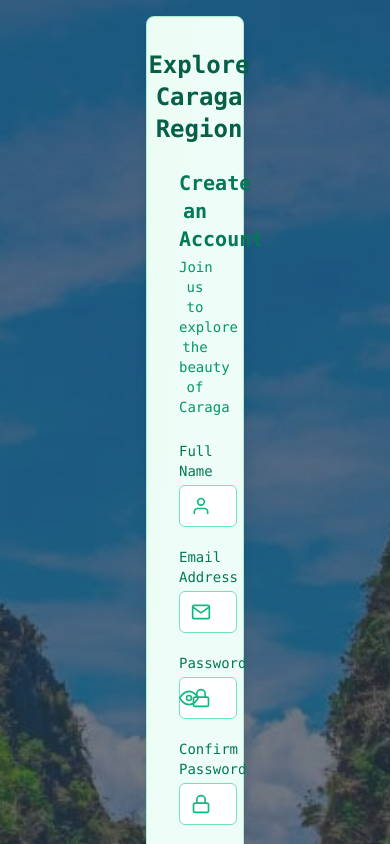
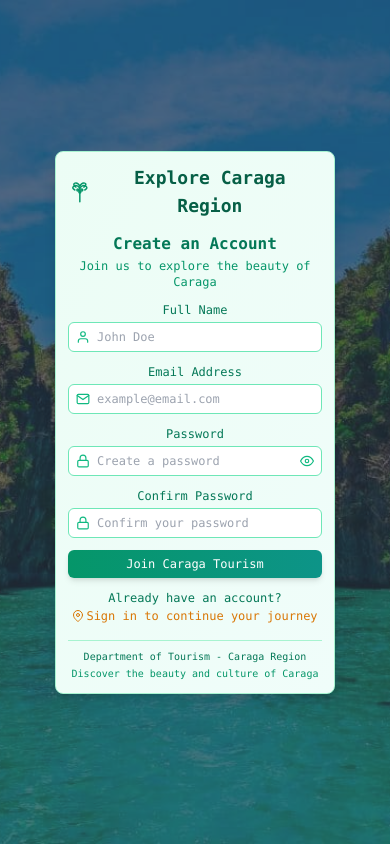
Before and after one commit to marcgerasmio/CTSIMP_Frontend, a React (Vite) app: page /auth in a window 390 px wide. Both pictures are taken after typing "name@example.com", "Sample123" into the empty fields and a click on the button "Create an Account". Shown: the top 844 px of the page. Built offline with nearby package versions, Linux system fonts and the light colour scheme.

Commit message:
updated register component to become responsive

```diff
--- a/src/components/Auth/Register.jsx
+++ b/src/components/Auth/Register.jsx
@@ -149,25 +149,25 @@
 
   if (registrationSuccess) {
     return (
-      <div className="w-full max-w-xl mx-auto p-10 rounded-lg bg-emerald-50 shadow-lg border border-emerald-200 text-center">
-        <div className="flex flex-col items-center justify-center space-y-4">
+      <div className="w-full min-w-[280px] max-w-md mx-auto p-4 sm:p-6 md:p-10 rounded-lg bg-emerald-50 shadow-lg border border-emerald-200 text-center">
+        <div className="flex flex-col items-center justify-center space-y-3 sm:space-y-4">
           {/* CheckCircle Icon */}
-          <svg xmlns="http://www.w3.org/2000/svg" className="w-16 h-16 text-emerald-600" viewBox="0 0 24 24" fill="none" stroke="currentColor" strokeWidth="2" strokeLinecap="round" strokeLinejoin="round">
+          <svg xmlns="http://www.w3.org/2000/svg" className="w-12 h-12 sm:w-16 sm:h-16 text-emerald-600" viewBox="0 0 24 24" fill="none" stroke="currentColor" strokeWidth="2" strokeLinecap="round" strokeLinejoin="round">
             <path d="M22 11.08V12a10 10 0 1 1-5.93-9.14"></path>
             <polyline points="22 4 12 14.01 9 11.01"></polyline>
           </svg>
-          <h2 className="text-2xl font-bold text-emerald-800">Registration Successful!</h2>
-          <p className="text-emerald-700">Welcome to Caraga Tourist Spots Interactive Map Portal! Redirecting you to login...</p>
+          <h2 className="text-xl sm:text-2xl font-bold text-emerald-800">Registration Successful!</h2>
+          <p className="text-sm sm:text-base text-emerald-700">Welcome to Caraga Tourist Spots Interactive Map Portal! Redirecting you to login...</p>
         </div>
       </div>
     );
   }
 
   return (
-    <div className="w-full max-w-xxl mx-auto p-8 rounded-lg bg-gradient-to-br from-emerald-50 to-teal-50 shadow-lg border border-emerald-200">
-      <div className="flex items-center justify-center mb-6">
+    <div className="w-full min-w-[280px] max-w-md mx-auto p-3 sm:p-6 md:p-8 rounded-lg bg-gradient-to-br from-emerald-50 to-teal-50 shadow-lg border border-emerald-200">
+      <div className="flex items-center justify-center mb-3 sm:mb-6">
         {/* Improved Coconut Palm Tree Icon */}
-        <svg xmlns="http://www.w3.org/2000/svg" className="h-8 w-8 text-emerald-600 mr-2" viewBox="0 0 24 24" fill="none" stroke="currentColor" strokeWidth="1.5" strokeLinecap="round" strokeLinejoin="round">
+        <svg xmlns="http://www.w3.org/2000/svg" className="h-6 w-6 sm:h-8 sm:w-8 text-emerald-600 mr-1.5 sm:mr-2" viewBox="0 0 24 24" fill="none" stroke="currentColor" strokeWidth="1.5" strokeLinecap="round" strokeLinejoin="round">
           {/* Trunk */}
           <path d="M12 22V8" />
           {/* Palm fronds */}
@@ -180,20 +180,20 @@
           <circle cx="14" cy="10" r="1" />
           <circle cx="12" cy="12" r="1" />
         </svg>
-        <h1 className="text-2xl font-bold text-center text-emerald-800">
+        <h1 className="text-lg sm:text-xl md:text-2xl font-bold text-center text-emerald-800">
           Explore Caraga Region
         </h1>
       </div>
 
-      <div className="text-center mb-6">
-        <h2 className="text-xl font-semibold text-emerald-700">Create an Account</h2>
-        <p className="text-sm text-emerald-600 mt-1">Join us to explore the beauty of Caraga</p>
+      <div className="text-center mb-3 sm:mb-6">
+        <h2 className="text-base sm:text-lg md:text-xl font-semibold text-emerald-700">Create an Account</h2>
+        <p className="text-xs sm:text-sm text-emerald-600 mt-0.5 sm:mt-1">Join us to explore the beauty of Caraga</p>
       </div>
 
       {errors.form && (
-        <div className="mb-4 p-3 bg-red-50 border border-red-200 rounded-md flex items-center gap-2 text-red-700">
+        <div className="mb-3 sm:mb-4 p-2 sm:p-3 bg-red-50 border border-red-200 rounded-md flex items-start sm:items-center gap-1.5 sm:gap-2 text-red-700 text-xs sm:text-sm">
           {/* AlertCircle Icon */}
-          <svg xmlns="http://www.w3.org/2000/svg" className="h-5 w-5" viewBox="0 0 24 24" fill="none" stroke="currentColor" strokeWidth="2" strokeLinecap="round" strokeLinejoin="round">
+          <svg xmlns="http://www.w3.org/2000/svg" className="h-3.5 w-3.5 sm:h-5 sm:w-5 flex-shrink-0 mt-0.5 sm:mt-0" viewBox="0 0 24 24" fill="none" stroke="currentColor" strokeWidth="2" strokeLinecap="round" strokeLinejoin="round">
             <circle cx="12" cy="12" r="10"></circle>
             <line x1="12" y1="8" x2="12" y2="12"></line>
             <line x1="12" y1="16" x2="12.01" y2="16"></line>
@@ -202,15 +202,15 @@
         </div>
       )}
 
-      <form onSubmit={handleSubmit} className="space-y-5">
+      <form onSubmit={handleSubmit} className="space-y-3 sm:space-y-4 md:space-y-5">
         <div className="space-y-1">
-          <label htmlFor="fullName" className="text-sm font-medium text-emerald-700 block">
+          <label htmlFor="fullName" className="text-xs sm:text-sm font-medium text-emerald-700 block">
             Full Name
           </label>
           <div className="relative">
-            <div className="absolute inset-y-0 left-0 pl-3 flex items-center pointer-events-none">
+            <div className="absolute inset-y-0 left-0 pl-2 sm:pl-3 flex items-center pointer-events-none">
               {/* User Icon */}
-              <svg xmlns="http://www.w3.org/2000/svg" className="h-5 w-5 text-emerald-500" viewBox="0 0 24 24" fill="none" stroke="currentColor" strokeWidth="2" strokeLinecap="round" strokeLinejoin="round">
+              <svg xmlns="http://www.w3.org/2000/svg" className="h-3.5 w-3.5 sm:h-5 sm:w-5 text-emerald-500" viewBox="0 0 24 24" fill="none" stroke="currentColor" strokeWidth="2" strokeLinecap="round" strokeLinejoin="round">
                 <path d="M20 21v-2a4 4 0 0 0-4-4H8a4 4 0 0 0-4 4v2"></path>
                 <circle cx="12" cy="7" r="4"></circle>
               </svg>
@@ -221,23 +221,23 @@
               type="text"
               value={formData.fullName}
               onChange={handleChange}
-              className={`pl-10 w-full px-4 py-2 border ${errors.fullName ? "border-red-500" : "border-emerald-300"} bg-white rounded-md focus:outline-none focus:ring-2 focus:ring-emerald-500 focus:border-transparent`}
+              className={`pl-7 sm:pl-10 w-full px-2 sm:px-4 py-1.5 sm:py-2 text-xs sm:text-sm border ${errors.fullName ? "border-red-500" : "border-emerald-300"} bg-white rounded-md focus:outline-none focus:ring-2 focus:ring-emerald-500 focus:border-transparent`}
               placeholder="John Doe"
             />
           </div>
           {errors.fullName && (
-            <p className="text-red-500 text-xs mt-1">{errors.fullName}</p>
+            <p className="text-red-500 text-[10px] sm:text-xs mt-0.5 sm:mt-1">{errors.fullName}</p>
           )}
         </div>
 
         <div className="space-y-1">
-          <label htmlFor="email" className="text-sm font-medium text-emerald-700 block">
+          <label htmlFor="email" className="text-xs sm:text-sm font-medium text-emerald-700 block">
             Email Address
           </label>
           <div className="relative">
-            <div className="absolute inset-y-0 left-0 pl-3 flex items-center pointer-events-none">
+            <div className="absolute inset-y-0 left-0 pl-2 sm:pl-3 flex items-center pointer-events-none">
               {/* Mail Icon */}
-              <svg xmlns="http://www.w3.org/2000/svg" className="h-5 w-5 text-emerald-500" viewBox="0 0 24 24" fill="none" stroke="currentColor" strokeWidth="2" strokeLinecap="round" strokeLinejoin="round">
+              <svg xmlns="http://www.w3.org/2000/svg" className="h-3.5 w-3.5 sm:h-5 sm:w-5 text-emerald-500" viewBox="0 0 24 24" fill="none" stroke="currentColor" strokeWidth="2" strokeLinecap="round" strokeLinejoin="round">
                 <path d="M4 4h16c1.1 0 2 .9 2 2v12c0 1.1-.9 2-2 2H4c-1.1 0-2-.9-2-2V6c0-1.1.9-2 2-2z"></path>
                 <polyline points="22,6 12,13 2,6"></polyline>
               </svg>
@@ -248,23 +248,23 @@
               type="email"
               value={formData.email}
               onChange={handleChange}
-              className={`pl-10 w-full px-4 py-2 border ${errors.email ? "border-red-500" : "border-emerald-300"} bg-white rounded-md focus:outline-none focus:ring-2 focus:ring-emerald-500 focus:border-transparent`}
+              className={`pl-7 sm:pl-10 w-full px-2 sm:px-4 py-1.5 sm:py-2 text-xs sm:text-sm border ${errors.email ? "border-red-500" : "border-emerald-300"} bg-white rounded-md focus:outline-none focus:ring-2 focus:ring-emerald-500 focus:border-transparent`}
               placeholder="example@email.com"
             />
           </div>
           {errors.email && (
-            <p className="text-red-500 text-xs mt-1">{errors.email}</p>
+            <p className="text-red-500 text-[10px] sm:text-xs mt-0.5 sm:mt-1">{errors.email}</p>
           )}
         </div>
 
         <div className="space-y-1">
-          <label htmlFor="password" className="text-sm font-medium text-emerald-700 block">
+          <label htmlFor="password" className="text-xs sm:text-sm font-medium text-emerald-700 block">
             Password
           </label>
           <div className="relative">
-            <div className="absolute inset-y-0 left-0 pl-3 flex items-center pointer-events-none">
+            <div className="absolute inset-y-0 left-0 pl-2 sm:pl-3 flex items-center pointer-events-none">
               {/* Lock Icon */}
-              <svg xmlns="http://www.w3.org/2000/svg" className="h-5 w-5 text-emerald-500" viewBox="0 0 24 24" fill="none" stroke="currentColor" strokeWidth="2" strokeLinecap="round" strokeLinejoin="round">
+              <svg xmlns="http://www.w3.org/2000/svg" className="h-3.5 w-3.5 sm:h-5 sm:w-5 text-emerald-500" viewBox="0 0 24 24" fill="none" stroke="currentColor" strokeWidth="2" strokeLinecap="round" strokeLinejoin="round">
                 <rect x="3" y="11" width="18" height="11" rx="2" ry="2"></rect>
                 <path d="M7 11V7a5 5 0 0 1 10 0v4"></path>
               </svg>
@@ -275,23 +275,23 @@
               type={showPassword ? "text" : "password"}
               value={formData.password}
               onChange={handleChange}
-              className={`pl-10 w-full px-4 py-2 border ${errors.password ? "border-red-500" : "border-emerald-300"} bg-white rounded-md focus:outline-none focus:ring-2 focus:ring-emerald-500 focus:border-transparent`}
+              className={`pl-7 sm:pl-10 w-full px-2 sm:px-4 py-1.5 sm:py-2 text-xs sm:text-sm border ${errors.password ? "border-red-500" : "border-emerald-300"} bg-white rounded-md focus:outline-none focus:ring-2 focus:ring-emerald-500 focus:border-transparent`}
               placeholder="Create a password"
             />
             <button
               type="button"
               onClick={() => setShowPassword(!showPassword)}
-              className="absolute inset-y-0 right-0 pr-3 flex items-center"
+              className="absolute inset-y-0 right-0 pr-2 sm:pr-3 flex items-center"
             >
               {showPassword ? (
                 /* EyeOff Icon */
-                <svg xmlns="http://www.w3.org/2000/svg" className="h-5 w-5 text-emerald-500" viewBox="0 0 24 24" fill="none" stroke="currentColor" strokeWidth="2" strokeLinecap="round" strokeLinejoin="round">
+                <svg xmlns="http://www.w3.org/2000/svg" className="h-3.5 w-3.5 sm:h-5 sm:w-5 text-emerald-500" viewBox="0 0 24 24" fill="none" stroke="currentColor" strokeWidth="2" strokeLinecap="round" strokeLinejoin="round">
                   <path d="M17.94 17.94A10.07 10.07 0 0 1 12 20c-7 0-11-8-11-8a18.45 18.45 0 0 1 5.06-5.94"></path>
                   <line x1="1" y1="1" x2="23" y2="23"></line>
                 </svg>
               ) : (
                 /* Eye Icon */
-                <svg xmlns="http://www.w3.org/2000/svg" className="h-5 w-5 text-emerald-500" viewBox="0 0 24 24" fill="none" stroke="currentColor" strokeWidth="2" strokeLinecap="round" strokeLinejoin="round">
+                <svg xmlns="http://www.w3.org/2000/svg" className="h-3.5 w-3.5 sm:h-5 sm:w-5 text-emerald-500" viewBox="0 0 24 24" fill="none" stroke="currentColor" strokeWidth="2" strokeLinecap="round" strokeLinejoin="round">
                   <path d="M1 12s4-8 11-8 11 8 11 8-4 8-11 8-11-8-11-8z"></path>
                   <circle cx="12" cy="12" r="3"></circle>
                 </svg>
@@ -299,14 +299,14 @@
             </button>
           </div>
           {errors.password && (
-            <p className="text-red-500 text-xs mt-1">{errors.password}</p>
+            <p className="text-red-500 text-[10px] sm:text-xs mt-0.5 sm:mt-1">{errors.password}</p>
           )}
 
           {formData.password && (
-            <div className="mt-2">
-              <div className="flex items-center justify-between mb-1">
-                <div className="text-xs text-emerald-700">Password strength:</div>
-                <div className="text-xs font-medium" style={{ color: passwordStrength > 2 ? "#047857" : "#ca8a04" }}>
+            <div className="mt-1 sm:mt-2">
+              <div className="flex items-center justify-between mb-0.5 sm:mb-1">
+                <div className="text-[10px] sm:text-xs text-emerald-700">Password strength:</div>
+                <div className="text-[10px] sm:text-xs font-medium" style={{ color: passwordStrength > 2 ? "#047857" : "#ca8a04" }}>
                   {getStrengthText()}
                 </div>
               </div>
@@ -316,7 +316,7 @@
                   style={{ width: `${passwordStrength * 25}%` }}
                 ></div>
               </div>
-              <div className="mt-1 text-xs text-emerald-700">
+              <div className="mt-0.5 sm:mt-1 text-[10px] sm:text-xs text-emerald-700">
                 Use 8+ characters with a mix of letters, numbers & symbols
               </div>
             </div>
@@ -324,13 +324,13 @@
         </div>
 
         <div className="space-y-1">
-          <label htmlFor="confirmPassword" className="text-sm font-medium text-emerald-700 block">
+          <label htmlFor="confirmPassword" className="text-xs sm:text-sm font-medium text-emerald-700 block">
             Confirm Password
           </label>
           <div className="relative">
-            <div className="absolute inset-y-0 left-0 pl-3 flex items-center pointer-events-none">
+            <div className="absolute inset-y-0 left-0 pl-2 sm:pl-3 flex items-center pointer-events-none">
               {/* Lock Icon */}
-              <svg xmlns="http://www.w3.org/2000/svg" className="h-5 w-5 text-emerald-500" viewBox="0 0 24 24" fill="none" stroke="currentColor" strokeWidth="2" strokeLinecap="round" strokeLinejoin="round">
+              <svg xmlns="http://www.w3.org/2000/svg" className="h-3.5 w-3.5 sm:h-5 sm:w-5 text-emerald-500" viewBox="0 0 24 24" fill="none" stroke="currentColor" strokeWidth="2" strokeLinecap="round" strokeLinejoin="round">
                 <rect x="3" y="11" width="18" height="11" rx="2" ry="2"></rect>
                 <path d="M7 11V7a5 5 0 0 1 10 0v4"></path>
               </svg>
@@ -341,24 +341,24 @@
               type={showPassword ? "text" : "password"}
               value={formData.confirmPassword}
               onChange={handleChange}
-              className={`pl-10 w-full px-4 py-2 border ${errors.confirmPassword ? "border-red-500" : "border-emerald-300"} bg-white rounded-md focus:outline-none focus:ring-2 focus:ring-emerald-500 focus:border-transparent`}
+              className={`pl-7 sm:pl-10 w-full px-2 sm:px-4 py-1.5 sm:py-2 text-xs sm:text-sm border ${errors.confirmPassword ? "border-red-500" : "border-emerald-300"} bg-white rounded-md focus:outline-none focus:ring-2 focus:ring-emerald-500 focus:border-transparent`}
               placeholder="Confirm your password"
             />
           </div>
           {errors.confirmPassword && (
-            <p className="text-red-500 text-xs mt-1">{errors.confirmPassword}</p>
+            <p className="text-red-500 text-[10px] sm:text-xs mt-0.5 sm:mt-1">{errors.confirmPassword}</p>
           )}
         </div>
 
         <button
           type="submit"
           disabled={isLoading}
-          className="w-full bg-gradient-to-r from-emerald-600 to-teal-600 hover:from-emerald-700 hover:to-teal-700 text-white font-medium py-2.5 px-4 rounded-md transition duration-200 flex items-center justify-center shadow-md"
+          className="w-full bg-gradient-to-r from-emerald-600 to-teal-600 hover:from-emerald-700 hover:to-teal-700 text-white font-medium py-1.5 sm:py-2.5 px-3 sm:px-4 text-xs sm:text-sm md:text-base rounded-md transition duration-200 flex items-center justify-center shadow-md mt-1 sm:mt-2"
         >
           {isLoading ? (
             <>
               {/* Loader Icon */}
-              <svg className="animate-spin -ml-1 mr-2 h-4 w-4 text-white" xmlns="http://www.w3.org/2000/svg" fill="none" viewBox="0 0 24 24">
+              <svg className="animate-spin -ml-1 mr-1.5 sm:mr-2 h-3 w-3 sm:h-4 sm:w-4 text-white" xmlns="http://www.w3.org/2000/svg" fill="none" viewBox="0 0 24 24">
                 <circle className="opacity-25" cx="12" cy="12" r="10" stroke="currentColor" strokeWidth="4"></circle>
                 <path className="opacity-75" fill="currentColor" d="M4 12a8 8 0 018-8V0C5.373 0 0 5.373 0 12h4zm2 5.291A7.962 7.962 0 014 12H0c0 3.042 1.135 5.824 3 7.938l3-2.647z"></path>
               </svg>
@@ -369,15 +369,15 @@
           )}
         </button>
 
-        <div className="text-center mt-4">
-          <p className="text-sm text-emerald-700">Already have an account?</p>
+        <div className="text-center mt-3 sm:mt-4">
+          <p className="text-xs sm:text-sm text-emerald-700">Already have an account?</p>
           <button
             type="button"
             onClick={onToggle}
-            className="mt-1 text-amber-600 hover:text-amber-700 font-medium text-sm flex items-center justify-center mx-auto"
+            className="mt-0.5 sm:mt-1 text-amber-600 hover:text-amber-700 font-medium text-xs sm:text-sm flex items-center justify-center mx-auto"
           >
             {/* MapPin Icon */}
-            <svg xmlns="http://www.w3.org/2000/svg" className="h-4 w-4 mr-1" viewBox="0 0 24 24" fill="none" stroke="currentColor" strokeWidth="2" strokeLinecap="round" strokeLinejoin="round">
+            <svg xmlns="http://www.w3.org/2000/svg" className="h-3 w-3 sm:h-4 sm:w-4 mr-0.5 sm:mr-1" viewBox="0 0 24 24" fill="none" stroke="currentColor" strokeWidth="2" strokeLinecap="round" strokeLinejoin="round">
               <path d="M21 10c0 7-9 13-9 13s-9-6-9-13a9 9 0 0 1 18 0z"></path>
               <circle cx="12" cy="10" r="3"></circle>
             </svg>
@@ -386,11 +386,11 @@
         </div>
       </form>
 
-      <div className="mt-6 pt-4 border-t border-emerald-200 text-center">
-        <p className="text-xs text-emerald-700">
+      <div className="mt-4 pt-2 sm:mt-6 sm:pt-4 border-t border-emerald-200 text-center">
+        <p className="text-[10px] sm:text-xs text-emerald-700">
           Department of Tourism - Caraga Region
         </p>
-        <p className="text-xs text-emerald-600 mt-1">
+        <p className="text-[10px] sm:text-xs text-emerald-600 mt-0.5 sm:mt-1">
           Discover the beauty and culture of Caraga
         </p>
       </div>
```
